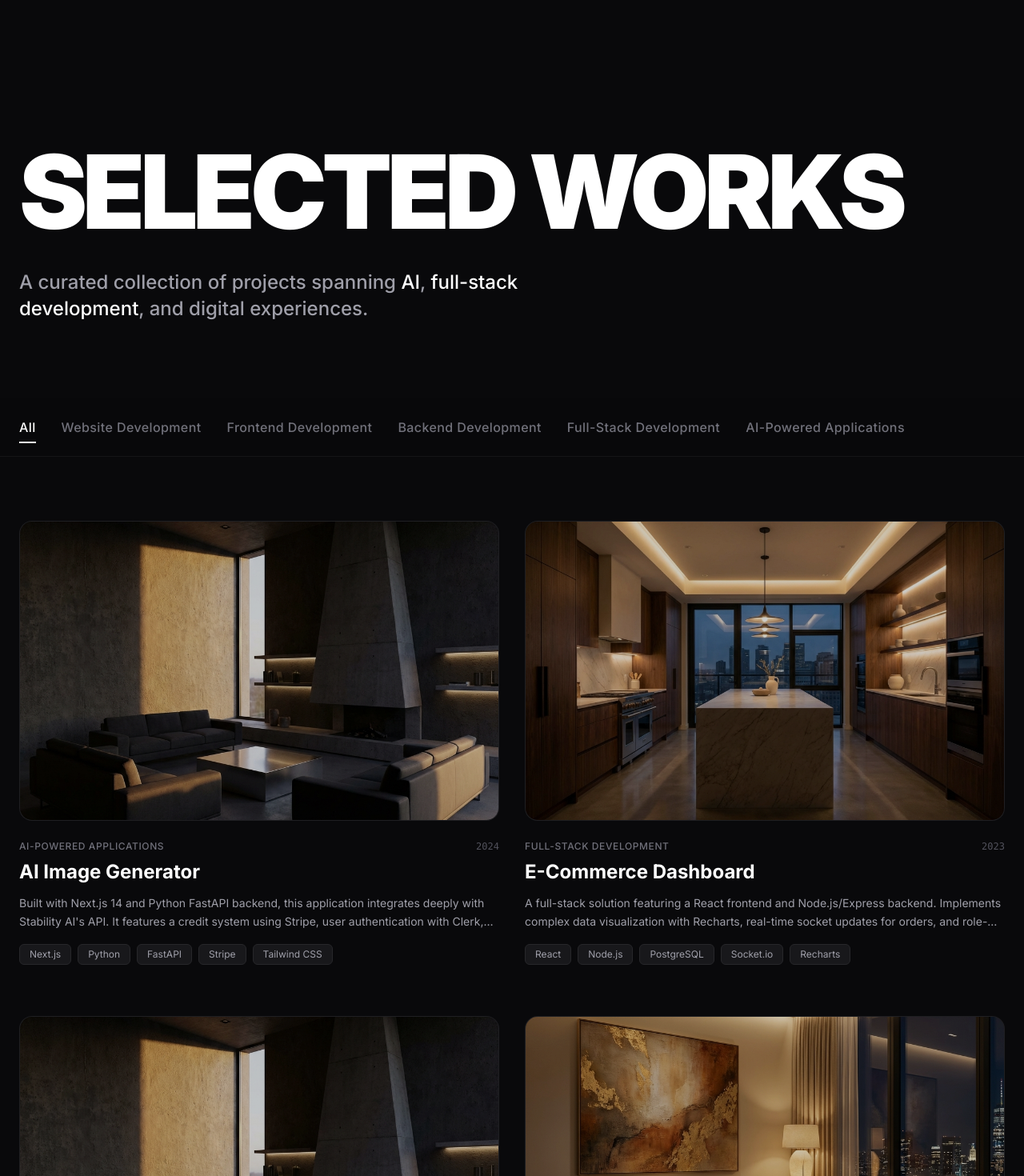
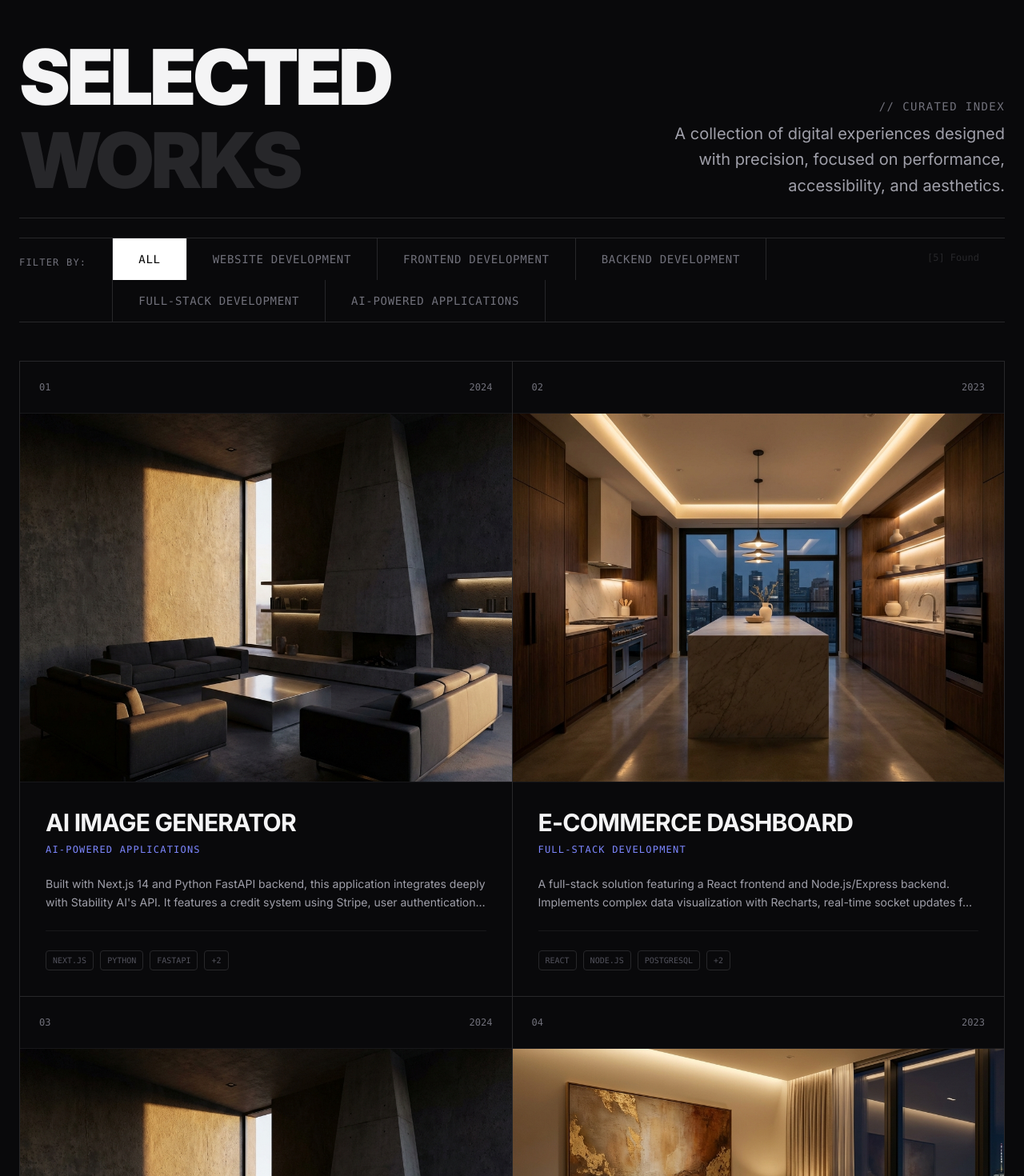
Before and after one commit to dilshandevxx/portfolio-upwork-my-work, a Next.js app: page /projects in a window 1280 px wide. Shown: the top 1470 px of the page at 80% size. Built offline with nearby package versions, Linux system fonts and the light colour scheme; a web font is replaced by a local one.

Commit message:
make selected work page

```diff
--- a/app/projects/page.tsx
+++ b/app/projects/page.tsx
@@ -15,109 +15,127 @@ export default function ProjectsPage() {
   );
 
   return (
-    <div className="min-h-screen bg-zinc-950 px-6 pt-32 pb-24">
-      <div className="max-w-7xl mx-auto">
-        {/* Header */}
-        <div className="mb-24 mt-12">
-          <motion.div
-             initial={{ opacity: 0, y: 20 }}
-             animate={{ opacity: 1, y: 0 }}
-             transition={{ duration: 0.6 }}
-          >
-             <h1 className="text-6xl md:text-9xl font-black text-white mb-8 tracking-tighter">
-               SELECTED WORKS
+    <div className="min-h-screen bg-zinc-950 text-zinc-100 pt-12 pb-24">
+      <div className="max-w-7xl mx-auto px-6">
+
+        {/* Header Section */}
+        <div className="border-b border-zinc-800 pb-6 mb-6">
+            <div className="grid grid-cols-1 md:grid-cols-2 gap-12 items-end">
+                <div>
+                    <h1 className="text-6xl md:text-8xl font-black tracking-tighter uppercase mb-2">
+                        Selected
                     </h1>
-             <p className="text-xl md:text-2xl text-zinc-400 font-medium max-w-3xl leading-snug">
-                A curated collection of projects spanning <span className="text-white">AI</span>, <span className="text-white">full-stack development</span>, and digital experiences.
+                    <h1 className="text-6xl md:text-8xl font-black tracking-tighter uppercase text-zinc-800 outline-text">
+                        Works
+                    </h1>
+                </div>
+                <div className="md:text-right">
+                    <p className="font-mono text-sm text-zinc-500 mb-2 uppercase tracking-widest">
+                        // Curated Index
                     </p>
-          </motion.div>
+                    <p className="text-xl text-zinc-400 max-w-md ml-auto leading-relaxed">
+                        A collection of digital experiences designed with precision, focused on performance, accessibility, and aesthetics.
+                    </p>
+                </div>
+            </div>
         </div>
 
-        {/* Filter Bar */}
-        <div className="sticky top-20 z-30 bg-zinc-950/90 backdrop-blur-md py-4 mb-20 border-b border-white/5 -mx-6 px-6">
-          <div className="max-w-7xl mx-auto flex flex-wrap items-center gap-6 md:gap-8">
+        {/* Filter Toolbar */}
+        <div className="flex flex-wrap border-y border-zinc-800 mb-12">
+            <div className="py-4 pr-8 border-r border-zinc-800 hidden md:block">
+                <span className="font-mono text-xs text-zinc-500 uppercase tracking-widest">Filter By:</span>
+            </div>
+            <div className="flex flex-wrap flex-1">
                 {categories.map((category) => (
                     <button
                         key={category}
                         onClick={() => setActiveCategory(category)}
-                className={`text-sm md:text-base font-medium tracking-wide transition-colors duration-300 relative py-2 ${
+                        className={`px-8 py-4 text-sm font-mono uppercase tracking-wider border-r border-zinc-800 transition-colors duration-300 hover:bg-zinc-900 ${
                             activeCategory === category
-                    ? "text-white"
+                                ? "bg-white text-black border-white"
                                 : "text-zinc-500 hover:text-white"
                         }`}
                     >
                         {category}
-                {activeCategory === category && (
-                   <motion.div
-                        layoutId="activeFilter"
-                        className="absolute bottom-0 left-0 right-0 h-[2px] bg-white"
-                        transition={{ type: "spring", stiffness: 300, damping: 30 }}
-                   />
-                )}
                     </button>
                 ))}
             </div>
+            <div className="py-4 px-8 hidden md:block text-zinc-800 font-mono text-xs">
+                [{filteredProjects.length}] Found
+            </div>
         </div>
 
-        {/* Grid */}
+        {/* Technical Grid */}
         <motion.div
             layout
-            className="grid grid-cols-1 md:grid-cols-2 lg:grid-cols-2 gap-8 gap-y-16"
+            className="grid grid-cols-1 md:grid-cols-2 gap-px bg-zinc-800 border border-zinc-800"
         >
           <AnimatePresence mode="popLayout">
-            {filteredProjects.map((project) => (
+            {filteredProjects.map((project, index) => (
               <motion.div
                 layout
-                initial={{ opacity: 0, scale: 0.9 }}
-                animate={{ opacity: 1, scale: 1 }}
-                exit={{ opacity: 0, scale: 0.9 }}
+                initial={{ opacity: 0 }}
+                animate={{ opacity: 1 }}
+                exit={{ opacity: 0 }}
                 transition={{ duration: 0.3 }}
                 key={project.id}
-                className="group cursor-pointer"
+                className="bg-zinc-950 group relative overflow-hidden"
               >
-               <Link href={`/projects/${project.id}`} className="block h-full">
-                {/* Image Container */}
-                <div className="relative aspect-[16/10] bg-zinc-900 rounded-2xl overflow-hidden mb-6 border border-zinc-800/50">
-                    <div className="absolute inset-0 bg-black/20 group-hover:bg-transparent transition-colors duration-500 z-10" />
+               <Link href={`/projects/${project.id}`} className="block h-full relative z-10">
+
+                {/* Card Header (Index & Year) */}
+                <div className="flex justify-between items-center p-6 border-b border-zinc-800/50">
+                    <span className="font-mono text-xs text-zinc-500">
+                        {String(index + 1).padStart(2, '0')}
+                    </span>
+                    <span className="font-mono text-xs text-zinc-500">
+                        {project.year}
+                    </span>
+                </div>
+
+                {/* Image Area */}
+                <div className="relative aspect-[4/3] w-full overflow-hidden border-b border-zinc-800/50 group-hover:opacity-90 transition-opacity">
                     <Image
                         src={project.image}
                         alt={project.title}
                         fill
                         className="object-cover transition-transform duration-700 group-hover:scale-105"
                     />
-
-                    {/* Floating Links */}
-                    <div className="absolute top-4 right-4 flex items-center gap-2 opacity-0 group-hover:opacity-100 transition-opacity duration-300 z-20">
-                        <div className="p-3 bg-white text-black rounded-full hover:scale-110 transition-transform shadow-lg">
-                            <ArrowUpRight size={20} />
+                    {/* Hover Overlay Icon */}
+                    <div className="absolute inset-0 flex items-center justify-center opacity-0 group-hover:opacity-100 transition-opacity duration-300 bg-black/20 backdrop-blur-sm">
+                        <div className="w-16 h-16 rounded-full bg-white flex items-center justify-center text-black">
+                            <ArrowUpRight size={32} />
                         </div>
                     </div>
                 </div>
 
-                {/* Content */}
-                <div>
-                    <div className="flex items-center justify-between mb-2">
-                        <span className="text-zinc-500 text-xs font-medium uppercase tracking-wider">
-                            {project.category}
-                        </span>
-                        <span className="text-zinc-600 text-xs font-mono">
-                            {project.year}
-                        </span>
-                    </div>
-                    <h3 className="text-2xl font-bold text-white mb-3 group-hover:text-indigo-400 transition-colors">
+                {/* Card Content */}
+                <div className="p-8">
+                    <div className="mb-6">
+                        <h3 className="text-3xl font-bold uppercase tracking-tight mb-2 group-hover:text-indigo-500 transition-colors">
                             {project.title}
                         </h3>
-                    <p className="text-zinc-400 text-sm leading-relaxed mb-4 line-clamp-2">
+                        <p className="font-mono text-xs text-indigo-400 uppercase tracking-widest">
+                            {project.category}
+                        </p>
+                    </div>
+
+                    <p className="text-zinc-400 text-sm leading-relaxed mb-6 line-clamp-2">
                         {project.longDescription || project.description}
                     </p>
 
-                    {/* Tags */}
-                    <div className="flex flex-wrap gap-2">
-                        {project.tags.map(tag => (
-                            <span key={tag} className="px-3 py-1 bg-zinc-900 text-zinc-400 text-xs rounded-md border border-zinc-800">
+                    {/* Tech Stack Footer */}
+                    <div className="flex flex-wrap gap-2 pt-6 border-t border-zinc-800/50">
+                        {project.tags.slice(0, 3).map(tag => (
+                            <span key={tag} className="text-[10px] font-mono uppercase text-zinc-600 border border-zinc-800 px-2 py-1 rounded-sm">
                                 {tag}
                             </span>
                         ))}
+                        {project.tags.length > 3 && (
+                            <span className="text-[10px] font-mono uppercase text-zinc-600 border border-zinc-800 px-2 py-1 rounded-sm">
+                                +{project.tags.length - 3}
+                            </span>
+                        )}
                     </div>
                 </div>
                </Link>
```
Lines whose indentation alone changed are shown as unchanged.
